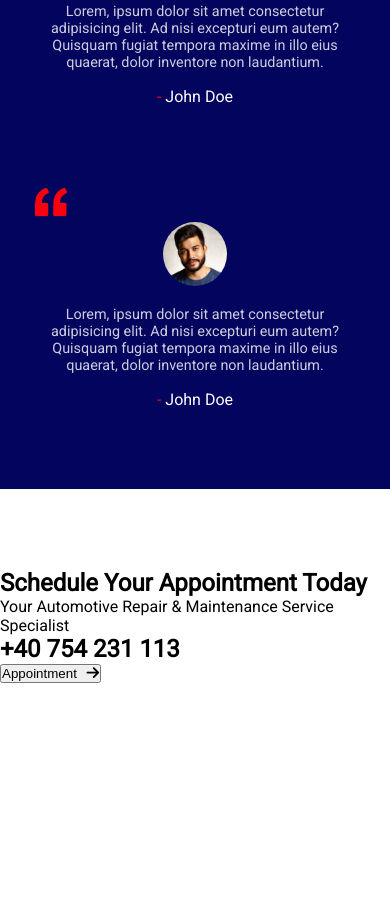
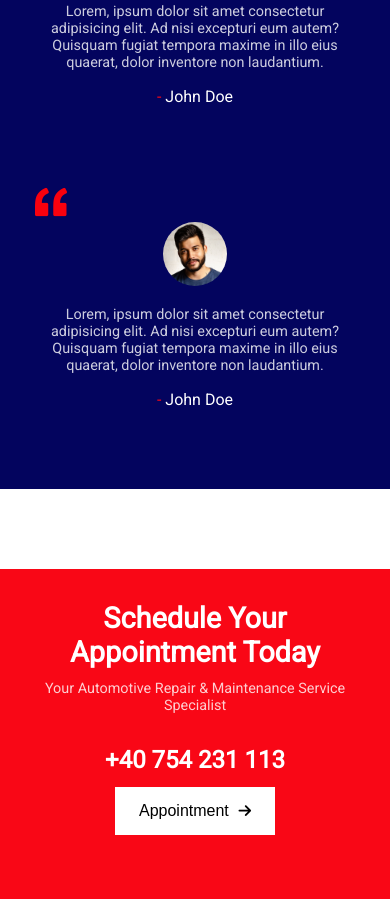
Before and after one commit to Cosmin2410/Car-Service-Project, a plain HTML site: page index.html in a window 390 px wide. Shown: the part 5559-6458 px from the top of the page. Before the commit the page ends 6242 px from the top, so only its background shows below. Drawn offline with Linux system fonts and the light colour scheme.

Commit message:
appointment added

```diff
--- a/index.html
+++ b/index.html
@@ -194,16 +194,17 @@
     </div>
 </div>
 
- <div class="appointment">
+
+<div class="appointment">
      <div class="appointment-title">
          <h2>Schedule Your Appointment Today</h2>
          <p>Your Automotive Repair & Maintenance Service Specialist</p>
      </div>
      <div class="number-button">
      <h2>+40 754 231 113</h2>
-     <button>Appointment<i class="fa fa-arrow-right"></i> </button>
+     <a href="#"><button>Appointment<i class="fa fa-arrow-right"></i> </button></a>
+      </div>
     </div>
-     </div>
  </div>
 
 
--- a/style.css
+++ b/style.css
@@ -644,32 +644,70 @@ body{
 
 
 
-  /* Brand Parts */
+  /* Appointment */
 
-.brand-parts{
+.appointment{
+    background-color: #F90716;
+    margin: 3rem;
+    padding: 2rem;
     display: flex;
+    justify-content: space-between;
     align-items: center;
-    justify-content: space-evenly;
+    color: white;
+    width: 55rem;
+    margin: 0 auto;
 }
 
-.brand-parts img{
-    height: 5rem;
-    width: 5rem;
-    filter: grayscale(1);
+.appointment-title h2{
+    font-size: 1.8rem;
+    margin-bottom: .7rem;
+}
+
+.appointment-title p{
+    opacity: .8;
+    font-size: .9rem;
+}
+
+.appointment button{
+    width: 10rem;
+    height:3rem;
+    border: none;
+    background-color: white;
+    color: black;
+    font-size: 1rem;
+    font-weight: 500;
+    cursor: pointer;
+    text-align: center;
+}
+
+.number-button{
+    display: flex;
+    justify-content: center;
+    align-items: center;
+    gap: 3rem;
 }
 
 
-
-@media(max-width:44.93em){
-    .brand-parts{
-        display: grid;
-        grid-template-columns: 1fr 1fr 1fr;
-        border: 5px solid salmon;
-        justify-content: center;
-        align-items: center;
+@media(max-width:61.25em){
+    .appointment{
+        flex-direction: column;
+        text-align: center;
+        max-width: 35rem;
     }
 
-    .brand-parts img{
+    .number-button{
+        margin: 2rem;
+}
+}
+
+@media(max-width:41.25em){
+    .appointment{
+        max-width: fit-content;
+    }
+
+    .number-button{
+        flex-direction: column;
+        gap: .8rem;
 
     }
 }
```
